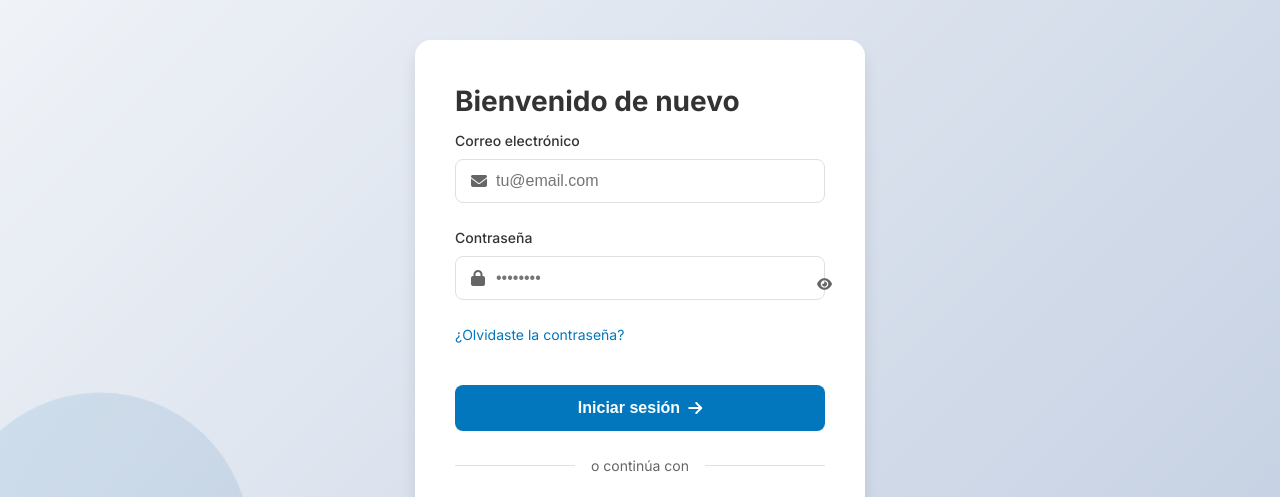
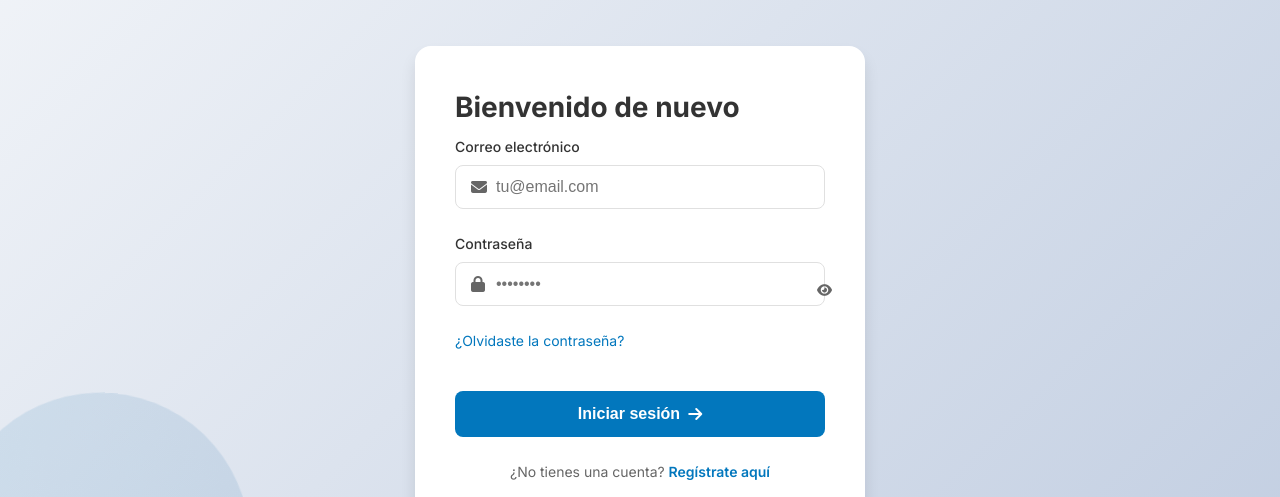
Before and after one commit to marianahoyos11/ProyectoTourisme, a website: page client/login.html in a window 1280 px wide. Shown: the part 240-737 px from the top of the page. Drawn offline with Linux system fonts and the light colour scheme.

Commit message:
redireccion

```diff
--- a/client/login.html
+++ b/client/login.html
@@ -57,7 +57,7 @@
                     </button>
                 </form>
 
-                <div class="divider">
+                <!-- <div class="divider">
                     <span></span>
                     <p>o continúa con</p>
                     <span></span>
@@ -66,7 +66,7 @@
                 <button id="googleLoginBtn" class="google-btn">
                     <img src="https://www.google.com/favicon.ico" alt="Google icon">
                     Iniciar sesión con Google
-                </button>
+                </button> -->
 
                 <p class="register-text">
                     ¿No tienes una cuenta?
```
